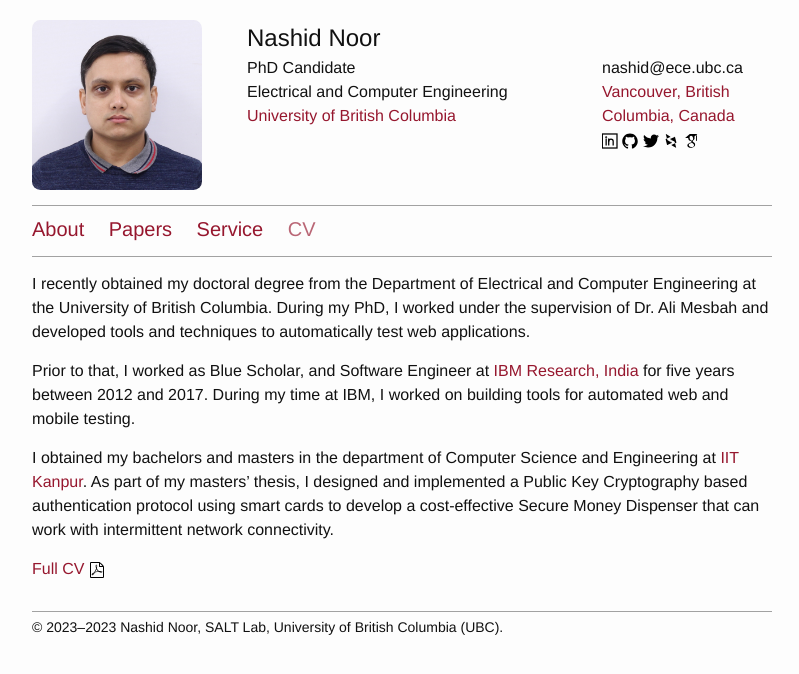
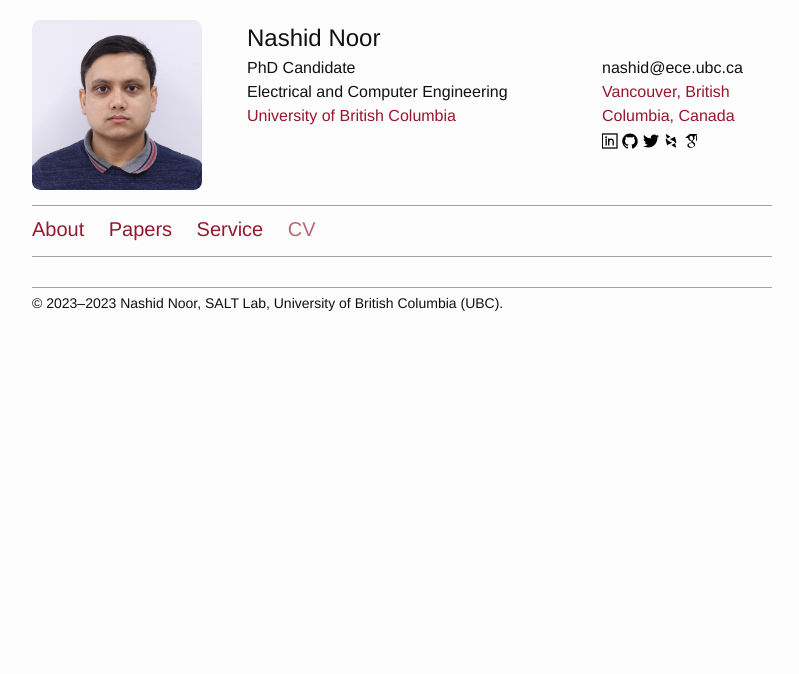
Before and after one commit to nashid/nashid.github.io, a Jekyll site: the page built from nav/cv.md, in a window 1280 px wide. Shown: the top 674 px of the page, without its empty margins (238-1037 px from the left). Built offline with Jekyll 4.4.1, drawn with Linux system fonts in a browser that asks for light colours.

Commit message:
remove cv

```diff
--- a/nav/cv.md
+++ b/nav/cv.md
@@ -4,12 +4,3 @@ title: CV
 permalink: /cv/
 weight: 6
 ---
-I recently obtained my doctoral degree from the Department of Electrical and Computer Engineering at the University of British Columbia. During my PhD, I worked under the supervision of Dr. Ali Mesbah and developed tools and techniques to automatically test web applications.
-
- Prior to that, I worked as Blue Scholar, and Software Engineer at [IBM Research, India](https://www.research.ibm.com/labs/india/) for five years between 2012 and 2017. During my time at IBM, I worked on building tools for automated web and mobile testing.
-
-I obtained my bachelors and masters in the department of Computer Science and Engineering at [IIT Kanpur](www.iitk.ac.in). As part of my masters' thesis, I designed and implemented a Public Key Cryptography based authentication protocol using smart cards to develop a cost-effective Secure Money Dispenser that can work with intermittent network connectivity.
-
-<a href="/resources/docs/rahul-cv-new.pdf" target="_blank">
-        Full CV <span class="icon"><svg><use xlink:href="#icon-pdf"/></svg></span>
-</a>
```
